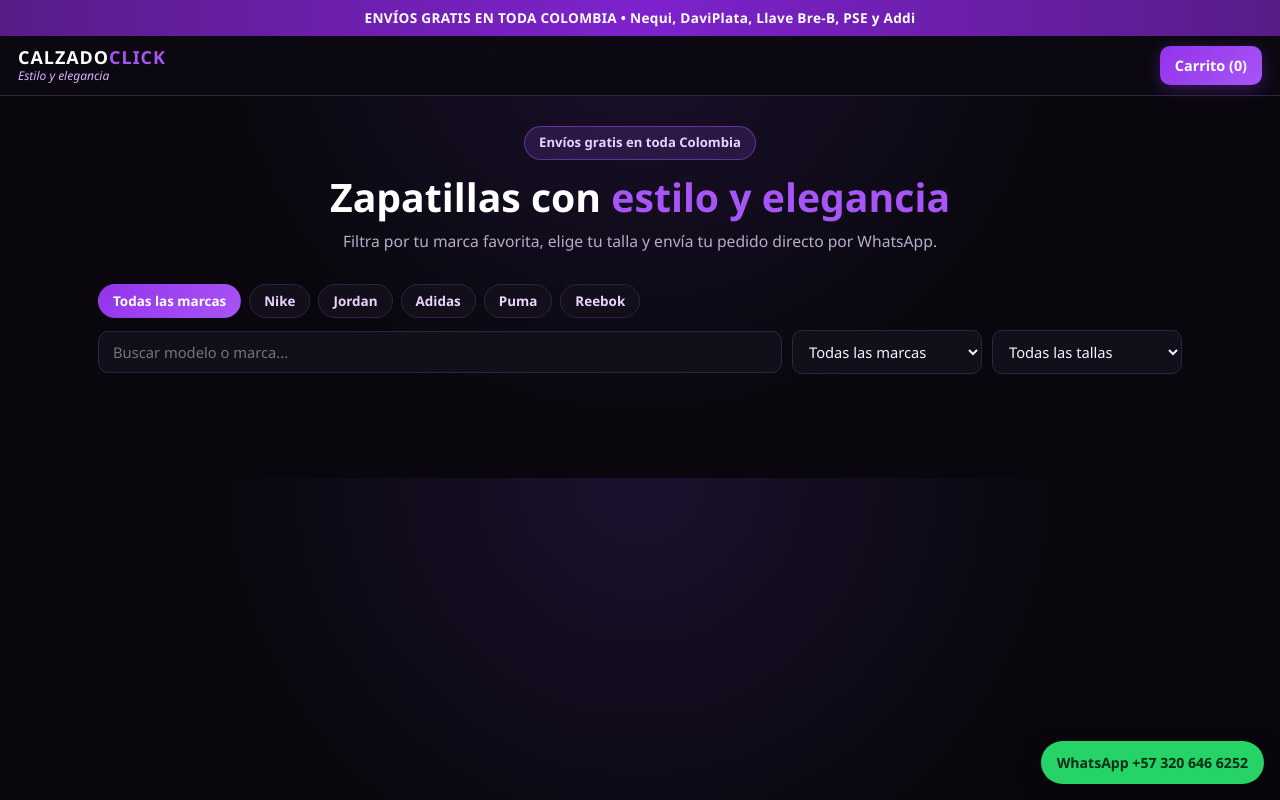
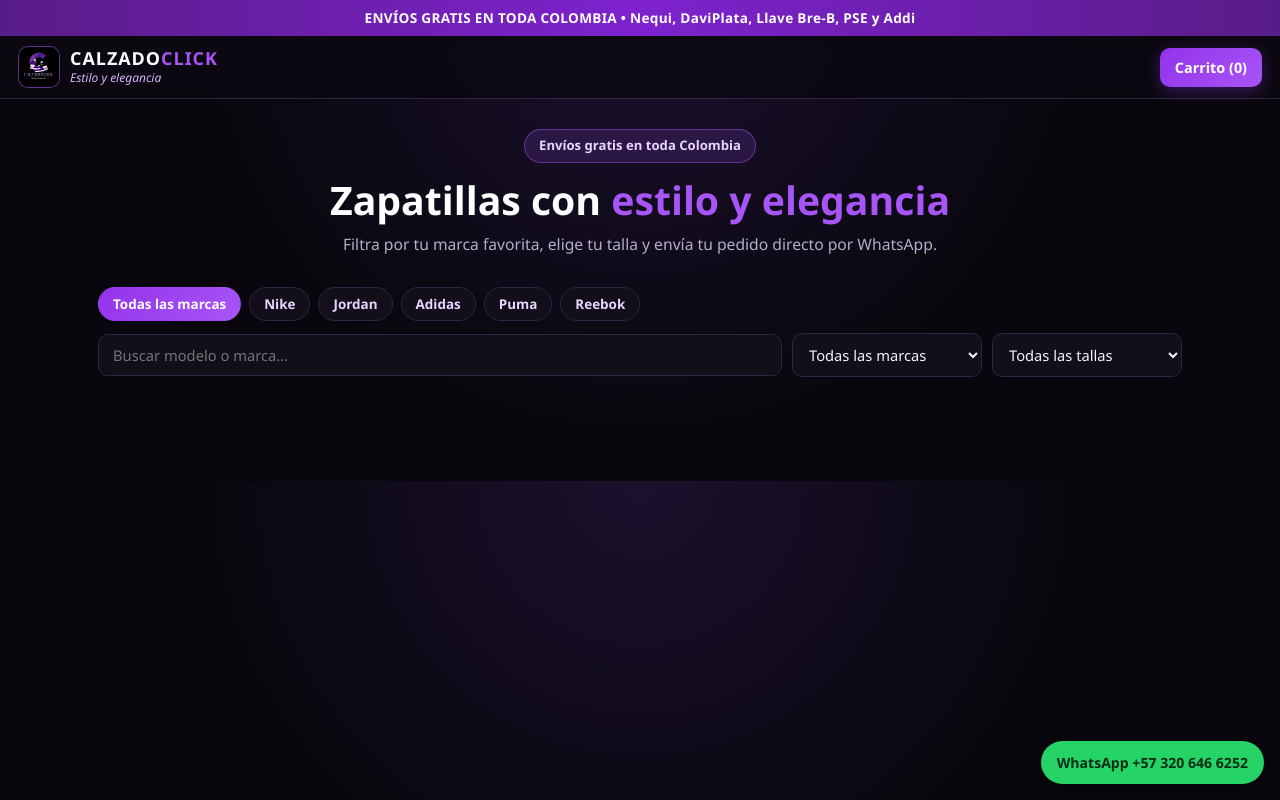
Before and after one commit to calzadoclick/calzadoclick-tienda, a plain HTML site: page index.html in a window 1280 px wide. Drawn offline with Linux system fonts and the light colour scheme.

Commit message:
Update index.html

```diff
--- a/index.html
+++ b/index.html
@@ -543,7 +543,7 @@
   <header>
     <div class="brand">
       <img
-        src="logo.png"
+        src="logo.jpeg"
         alt="Logo CalzadoClick"
         class="brand-logo"
         onerror="this.style.display='none'"
```
